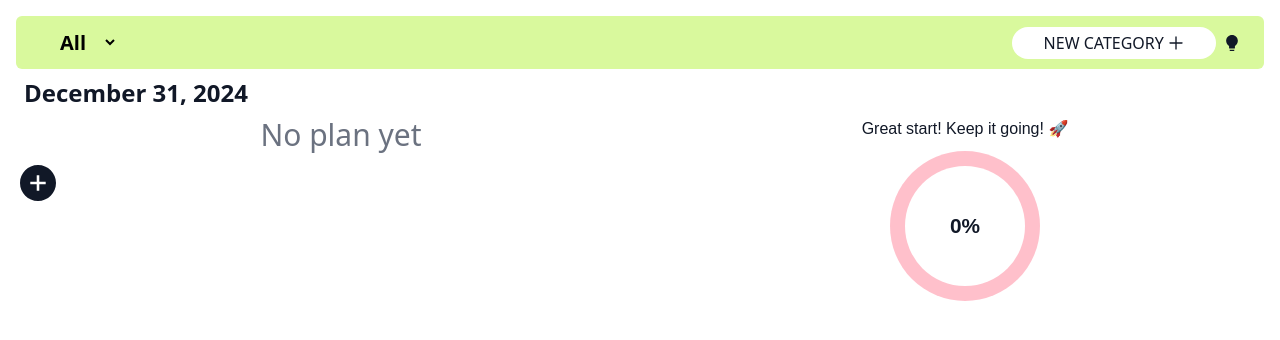
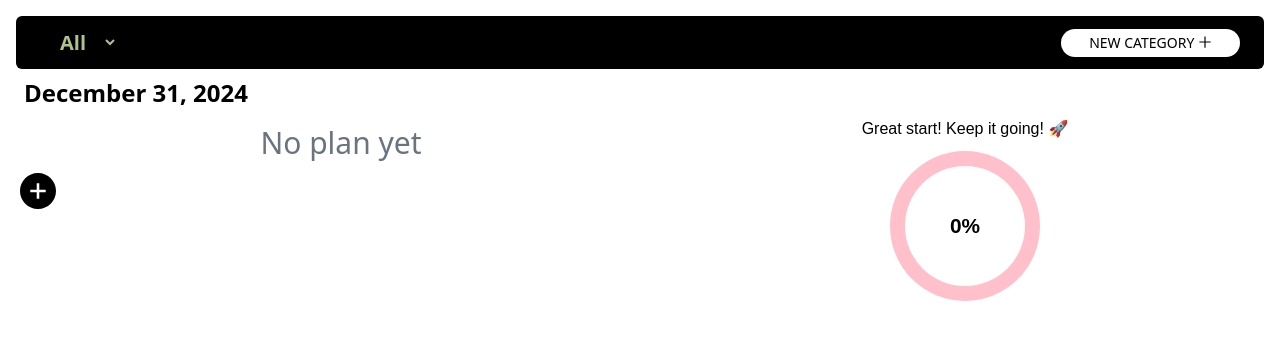
Before and after one commit to OlamideLanre/Taskflow, a React app: page / in a window 1280 px wide. Shown: the top 340 px of the page. Built offline with nearby package versions, Linux system fonts and the light colour scheme; the HTML template or start-up script is replaced by a standard one.

Commit message:
Filte tasks + update

```diff
--- a/src/App.tsx
+++ b/src/App.tsx
@@ -3,8 +3,6 @@ import "./App.css";
 import { NavBar } from "./component/Navbar";
 import { Task } from "./pages/Tasks";
 import { ThemeContext } from "./ThemeContext";
-
-// import { DatePicker } from "antd";
 
 function App() {
   type TASK = {
@@ -15,27 +13,15 @@ function App() {
     completed: boolean;
     date: string;
   }[];
-  const today = new Date().toLocaleString("default", {
-    month: "long",
-    day: "numeric",
-    year: "numeric",
-  });
+  const [filter, setFilter] = useState<string>("All");
   const [Theme, setTheme] = useState("light");
   const [tasks, setTasks] = useState<TASK>([]);
-  const [currentDate, setCurrentDate] = useState(today);
+  const [category, setCategory] = useState<string[]>([]);
 
   const changeTheme = () => {
     const updateTheme = Theme === "light" ? "dark" : "light";
     setTheme(updateTheme);
   };
-
-  // Update body background and text color based on the theme
-  useEffect(() => {
-    document.body.style.backgroundColor =
-      Theme === "light" ? "white" : "#111827";
-    document.body.style.color = Theme === "light" ? "#111827" : "white";
-    document.body.style.transition = "background-color 300ms, color 300ms";
-  }, [Theme]);
 
   useEffect(() => {
     const storedTasks = JSON.parse(localStorage.getItem("todolist") || "[]");
@@ -43,14 +29,11 @@ function App() {
   }, []);
   return (
     <>
-      <ThemeContext.Provider value={{ Theme, changeTheme }}>
+      <ThemeContext.Provider
+        value={{ Theme, changeTheme, category, setCategory, filter, setFilter }}
+      >
         <NavBar />
-        <Task
-          tasks={tasks}
-          setTasks={setTasks}
-          currentDate={currentDate}
-          setCurrentDate={setCurrentDate}
-        />
+        <Task tasks={tasks} setTasks={setTasks} />
       </ThemeContext.Provider>
     </>
   );
--- a/src/ThemeContext.ts
+++ b/src/ThemeContext.ts
@@ -1,3 +1,18 @@
 import { createContext } from "react";
 // import React from "react"
-export const ThemeContext= createContext();
+export const ThemeContext= createContext({
+  filter: "All",
+  setFilter: (category: string) => {},
+  category:"",
+  setCategory:()=>[]
+
+});
+export const CategoryContext= createContext("")
+export function customDate() {
+    const today = new Date().toLocaleString("default", {
+    month: "long",
+    day: "numeric",
+    year: "numeric",
+  });
+  return today
+}
--- /dev/null
+++ b/src/component/FilteredTasks.tsx
@@ -0,0 +1,54 @@
+import { DeleteFilled } from "@ant-design/icons";
+
+const FilteredTasks = ({ filteredTodos, isTaskCompleted, deleteTask }) => {
+  return (
+    // <div className="Container flex flex-wrap">
+    <div className="">
+      {filteredTodos.map((t, index) => (
+        <div key={index} className="Note-child bg-[#AEC289] p-4 rounded-md">
+          <div className="flex justify-between items-center">
+            <div>
+              <p
+                className={`text-xl font-light text-black ${
+                  t.completed ? "complete-task" : "uncomplete-task"
+                }`}
+              >
+                {t.piority && (
+                  <span
+                    className={`dot mr-1 ${
+                      t.piority === "High" ? "high" : "medium"
+                    }`}
+                    title={`Piority ${t.piority}`}
+                  ></span>
+                )}
+                {t.task}
+              </p>
+              <p className="text-xs text-gray-600">
+                {t.date}{" "}
+                <span className="text-xs text-gray-600 font-medium pl-1">
+                  {t.category}
+                </span>
+              </p>
+            </div>
+            <div>
+              <input
+                type="checkbox"
+                className="cursor-pointer"
+                id={`complete${t.ID}`}
+                onChange={() => isTaskCompleted(t.ID)}
+                checked={t.completed}
+              />
+              <DeleteFilled
+                className="cursor-pointer text-black"
+                onClick={() => deleteTask(t.ID)}
+              />
+            </div>
+          </div>
+        </div>
+      ))}
+    </div>
+    // </div>
+  );
+};
+
+export default FilteredTasks;
--- a/src/component/Navbar.tsx
+++ b/src/component/Navbar.tsx
@@ -2,9 +2,9 @@ import { BulbFilled, PlusOutlined } from "@ant-design/icons";
 import { useContext, useEffect, useState } from "react";
 import { ThemeContext } from "../ThemeContext";
 export const NavBar = () => {
-  const { Theme, changeTheme } = useContext(ThemeContext);
+  const { category, setCategory, setFilter } = useContext(ThemeContext);
   const [categoryname, setCategoryName] = useState<string>();
-  const [category, setCategory] = useState<string[]>([]);
+
   const AddCategory = () => {
     if (categoryname) {
       let add = [...category, categoryname];
@@ -14,6 +14,7 @@ export const NavBar = () => {
       console.log("no category yet");
     }
     setCategoryName("");
+    document.getElementById("my_modal_4").close();
   };
 
   useEffect(() => {
@@ -22,55 +23,38 @@ export const NavBar = () => {
     );
     setCategory(retrievedCategory);
   }, []);
+
   return (
     <>
-      <nav className="container">
-        <div
-          className="main bg-black flex text-lime-200 justify-between py-2 px-6 rounded-md items-center"
-          style={{
-            backgroundColor: Theme == "light" ? "#d9f99d" : "white",
-            color: Theme == "light" ? "#111827" : "black",
-          }}
-        >
+      <nav className="containern mx-auto my-0">
+        <div className="main bg-black flex text-lime-200 justify-between py-2 px-6 rounded-md items-center">
           <div className="flex gap-9">
             <select
               name=""
               id=""
-              className={`${
-                Theme === "light" ? "bg-lime-200" : "bg-white"
-              } text-black px-4 py-1 rounded-sm font-semibold text-xl`}
+              className=" bg-black text-[#AEC289] px-4 py-1 rounded-sm font-semibold text-xl"
+              onClick={(e) => setFilter(e.target.value)}
             >
-              <option value="all">All</option>
-              {category.map((c, index) => (
-                <option key={index} value={c}>
-                  {c}
+              <option value="All">All</option>
+              {category.map((ct: string, index: number) => (
+                <option key={index} value={ct}>
+                  {ct}
                 </option>
               ))}
             </select>
-            {/* <a href="" className="links">
-              All
-            </a> */}
-            {/* <a href="" className="links">
-              Completed
-            </a> */}
           </div>
 
           <div>
             {/* You can open the modal using document.getElementById('ID').showModal() method */}
             <button
-              className="btn bg-white text-black rounded-2xl px-8 py-1 mr-2"
+              className="btn bg-white text-black rounded-2xl py-1 px-7 text-sm"
               onClick={() => document.getElementById("my_modal_4").showModal()}
-              style={{
-                backgroundColor: Theme == "light" ? "white" : "#111827",
-                color: Theme == "light" ? "#111827" : "white",
-              }}
             >
               NEW CATEGORY <PlusOutlined />
             </button>
             <dialog id="my_modal_4" className="modal">
-              <div className="modal-box p-4">
+              <div className="modal-box  p-4 ">
                 <form method="dialog">
-                  {/* if there is a button in form, it will close the modal */}
                   <button className="btn btn-sm btn-circle btn-ghost absolute right-2 top-2">
                     ✕
                   </button>
@@ -101,12 +85,12 @@ export const NavBar = () => {
             {/* <button className="bg-white text-black rounded-2xl px-8 py-1 mr-2">
               NEW CATEGORY <PlusOutlined />
             </button> */}
-            <BulbFilled
+            {/* <BulbFilled
               className="cursor-pointer"
               onClick={() => {
                 changeTheme();
               }}
-            />
+            /> */}
           </div>
         </div>
       </nav>
--- a/src/component/NoteModal.tsx
+++ b/src/component/NoteModal.tsx
@@ -1,8 +1,11 @@
 import { PlusCircleFilled } from "@ant-design/icons";
-import { useState } from "react";
-export const NoteModal = ({ tasks, setTasks, currentDate }) => {
+import { useContext, useEffect, useState } from "react";
+import { customDate, ThemeContext } from "../ThemeContext";
+export const NoteModal = ({ tasks, setTasks }) => {
   const [Task, setTask] = useState<string>("");
   const [Piority, setPiority] = useState("");
+  const { category } = useContext(ThemeContext);
+  const currentDate = customDate();
 
   const generatedUniqueID = () => {
     return Math.random().toString(16).substring(2, 6);
@@ -22,7 +25,6 @@ export const NoteModal = ({ tasks, setTasks, currentDate }) => {
       completed: false,
       date: currentDate,
     };
-    console.log(newTask.date);
 
     const updatedTasks = [...tasks, newTask];
     setTasks(updatedTasks);
@@ -52,6 +54,7 @@ export const NoteModal = ({ tasks, setTasks, currentDate }) => {
       }
     }
   }
+
   return (
     <>
       {/* You can open the modal using document.getElementById('ID').showModal() method */}
@@ -121,8 +124,17 @@ export const NoteModal = ({ tasks, setTasks, currentDate }) => {
                 >
                   <option value="All">All(default)</option>
                   {/* dummy category */}
-                  <option value="Work">Work</option>
-                  <option value="Personal">Personal</option>
+                  {category.length > 0 ? (
+                    category.map((c: string, index: number) => (
+                      <option value={c} key={index}>
+                        {c}
+                      </option>
+                    ))
+                  ) : (
+                    <option value={"default"}>Default</option>
+                  )}
+                  {/* <option value="Work">Work</option>
+                  <option value="Personal">Personal</option> */}
                 </select>
               </div>
             </div>
--- a/src/pages/Tasks.tsx
+++ b/src/pages/Tasks.tsx
@@ -1,11 +1,13 @@
 import { useContext, useEffect, useState } from "react";
 import { NoteModal } from "../component/NoteModal";
 import { DeleteFilled } from "@ant-design/icons";
-import { ThemeContext } from "../ThemeContext";
-// import { Typography } from "antd";
-export const Task = ({ tasks, setTasks, currentDate, setCurrentDate }) => {
-  // const { Paragraph } = Typography;
-  const { Theme } = useContext(ThemeContext);
+import { customDate, ThemeContext } from "../ThemeContext";
+import FilteredTasks from "../component/FilteredTasks";
+
+export const Task = ({ tasks, setTasks }) => {
+  const currentDate = customDate();
+  const { filter } = useContext(ThemeContext);
+  const [filteredTodos, setFilteredTodos] = useState([]);
 
   function deleteTask(taskID: number) {
     const delTask = tasks.filter((todo) => todo.ID !== taskID);
@@ -18,13 +20,11 @@ export const Task = ({ tasks, setTasks, currentDate, setCurrentDate }) => {
       task.ID === taskID ? { ...task, completed: !task.completed } : task
     );
     setTasks(updatedTasks);
-
     localStorage.setItem("todolist", JSON.stringify(updatedTasks));
   };
 
   useEffect(() => {
     const completedTasks = tasks.filter((task) => task.completed).length;
-
     const totalTasks = tasks.length;
     const progress = totalTasks ? (completedTasks / totalTasks) * 100 : 0;
 
@@ -35,41 +35,56 @@ export const Task = ({ tasks, setTasks, currentDate, setCurrentDate }) => {
         progress
       )}%`;
     }
-  }, [tasks]);
+
+    //find task by category
+    if (filter === "All") {
+      setFilteredTodos([]);
+    } else {
+      const find_task = tasks.filter((task) => task.category === filter);
+      setFilteredTodos(find_task);
+    }
+  }, [filter, tasks]);
 
   return (
     <>
       <div>
-        <h2 className=" font-semibold text-2xl p-2 text-gray ">
-          {currentDate}
-        </h2>
+        <h2 className="font-semibold text-2xl p-2 text-gray">{currentDate}</h2>
         <div className="Container flex flex-wrap">
-          <div className="note-main flex gap-2 flex-col">
-            {tasks.length > 0 ? (
-              tasks.map((t, index: number) => (
+          <div className="note-main flex gap-2 flex-col py-2">
+            {filteredTodos.length > 0 ? (
+              <FilteredTasks
+                filteredTodos={filteredTodos}
+                isTaskCompleted={isTaskCompleted}
+                deleteTask={deleteTask}
+              />
+            ) : filteredTodos.length === 0 && filter !== "All" ? (
+              <div className="text-center text-gray-500 text-3xl">
+                No task in category
+              </div>
+            ) : tasks.length > 0 ? (
+              tasks.map((t, index) => (
                 <div
                   key={index}
-                  className="Note-child bg-lime-200 p-4 rounded-md "
+                  className="Note-child bg-[#AEC289] p-4 rounded-md"
                 >
                   <div className="flex justify-between items-center">
                     <div>
                       <p
-                        className={`text-xl font-light text-black
-                          ${
-                            t.completed === true
-                              ? "complete-task"
-                              : "uncomplete-task"
+                        className={`text-xl font-light text-black ${
+                          t.completed ? "complete-task" : "uncomplete-task"
                         }`}
                       >
+                        {t.piority && (
                           <span
                             className={`dot mr-1 ${
                               t.piority === "High" ? "high" : "medium"
                             }`}
                             title={`Piority ${t.piority}`}
                           ></span>
+                        )}
                         {t.task}
                       </p>
-                      <p className="text-xs text-gray-400">
+                      <p className="text-xs text-gray-600">
                         {t.date}{" "}
                         <span className="text-xs text-gray-600 font-medium pl-1">
                           {t.category}
@@ -81,9 +96,7 @@ export const Task = ({ tasks, setTasks, currentDate, setCurrentDate }) => {
                         type="checkbox"
                         className="cursor-pointer"
                         id={`complete${t.ID}`}
-                        onChange={() => {
-                          isTaskCompleted(t.ID);
-                        }}
+                        onChange={() => isTaskCompleted(t.ID)}
                         checked={t.completed}
                       />
                       <DeleteFilled
@@ -95,30 +108,19 @@ export const Task = ({ tasks, setTasks, currentDate, setCurrentDate }) => {
                 </div>
               ))
             ) : (
-              // {}
-              <div className="text-center text-gray-500 text-3xl ">
+              <div className="text-center text-gray-500 text-3xl">
                 No plan yet
               </div>
             )}
 
-            <NoteModal
-              tasks={tasks}
-              setTasks={setTasks}
-              currentDate={currentDate}
-            />
+            <NoteModal tasks={tasks} setTasks={setTasks} />
           </div>
 
-          {/* <Paragraph editable>hello editable text</Paragraph> */}
           <div className="Note-child mx-auto">
             <div className="progress-wrapper text-center">
               <p className="message">Great start! Keep it going! 🚀</p>
               <div className="progress-circle" id="progressbar">
-                <div
-                  className="progress-inner"
-                  style={{
-                    backgroundColor: Theme == "light" ? "white" : "#111827",
-                  }}
-                >
+                <div className="progress-inner bg-white">
                   <p className="percentage">0%</p>
                 </div>
               </div>
```
Also changed, not shown: src/App.css (+9 -6 lines), 1 other file (tests, documents, lock files or other folders). Lines whose indentation alone changed are shown as unchanged.
